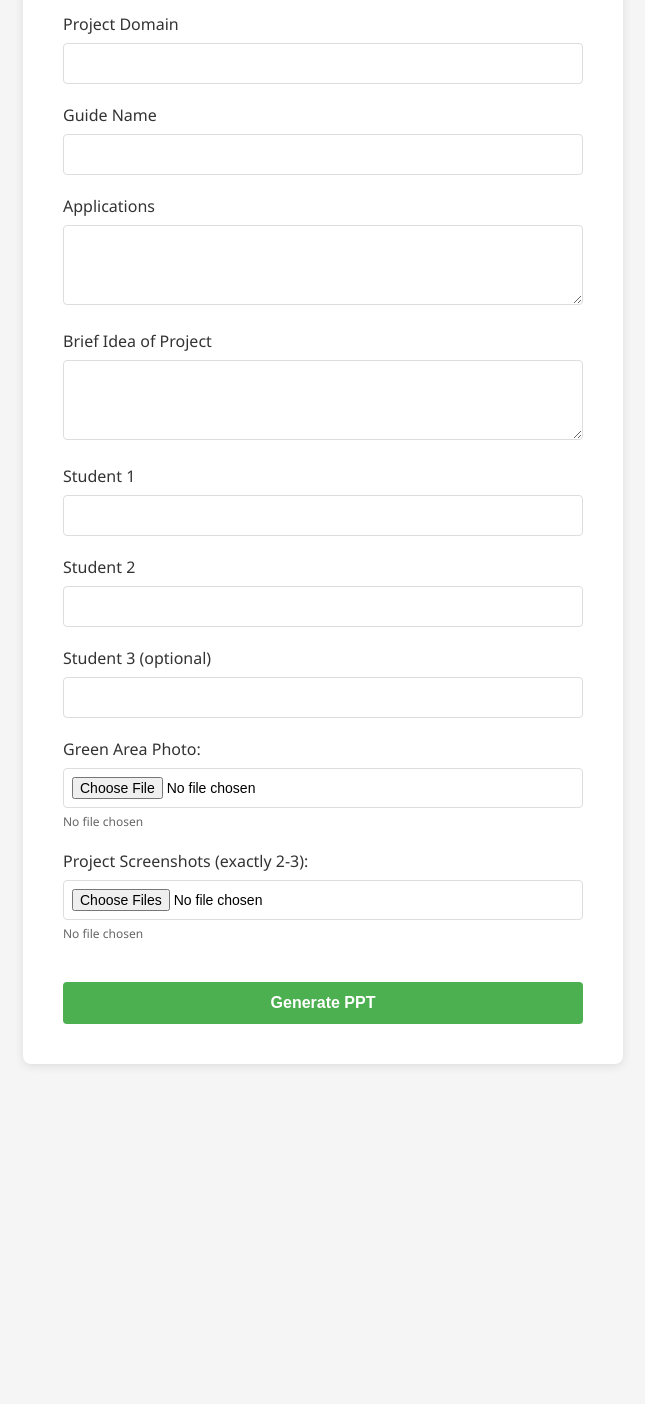
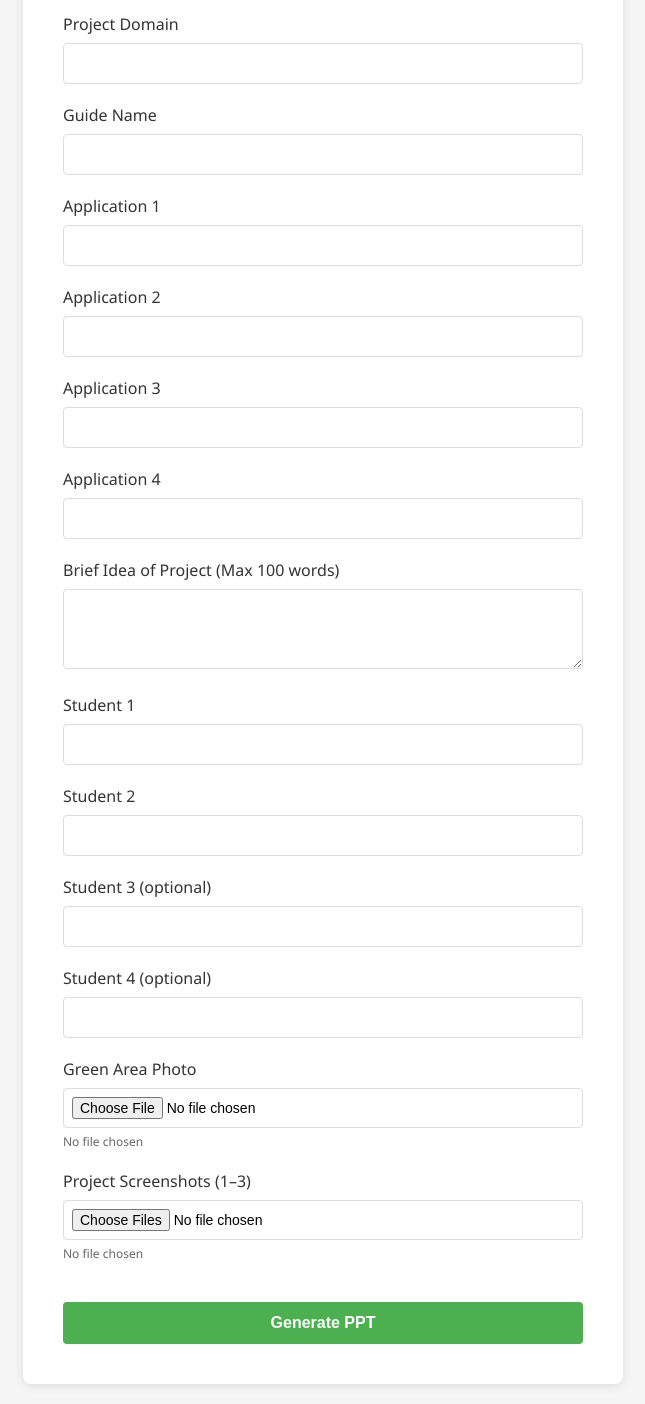
Before and after one commit to shubhamhegishte16/ppt-generator, a Flask app: page / in a window 1280 px wide. Shown: the part 206-1610 px from the top of the page, without its empty margins (317-962 px from the left). Before the commit the page ends 1272 px from the top, so only its background shows below. Run offline with Flask 3, Linux system fonts and the light colour scheme.

Commit message:
Fixed applications input, image placement and final PPT generator

```diff
--- a/app.py
+++ b/app.py
@@ -1,128 +1,141 @@
 from flask import Flask, render_template, request, send_file
 from werkzeug.utils import secure_filename
-import os
-import tempfile
+import os, tempfile
 from pptx import Presentation
+from pptx.util import Pt
 from pptx.enum.shapes import MSO_SHAPE_TYPE
-from pptx.util import Inches, Pt
-from PIL import Image
 
 app = Flask(__name__)
+
+# CONFIG
 app.config['UPLOAD_FOLDER'] = tempfile.mkdtemp()
 app.config['TEMPLATE_FILE'] = 'shubh.pptx'
 
 ALLOWED_EXTENSIONS = {'png', 'jpg', 'jpeg'}
 
+
+# ---------- HELPERS ----------
+
 def allowed_file(filename):
     return '.' in filename and filename.rsplit('.', 1)[1].lower() in ALLOWED_EXTENSIONS
 
-def resize_image(path, w, h):
-    img = Image.open(path)
-    img = img.resize((int(w * 96), int(h * 96)), Image.Resampling.LANCZOS)
-    return img
 
-# -------- SAFE TEXT REPLACEMENT FUNCTION --------
-def replace_text_in_shape(shape, old_text, new_text):
+def clean_text(text):
+    return text.replace("\r", "").replace("_x000D_", "").strip()
+
+
+def set_font_8(paragraph):
+    for run in paragraph.runs:
+        run.font.size = Pt(8)
+        run.font.name = "Segoe UI"
+
+
+def replace_text_in_shape(shape, placeholder, value):
     if not shape.has_text_frame:
         return
 
-    text_frame = shape.text_frame
-    for paragraph in text_frame.paragraphs:
-        if old_text in paragraph.text:
-            paragraph.text = paragraph.text.replace(old_text, new_text)
-            for run in paragraph.runs:
-                run.font.size = Pt(8)
-                run.font.name = "Segoe UI"
+    for paragraph in shape.text_frame.paragraphs:
+        if placeholder in paragraph.text:
+            paragraph.text = paragraph.text.replace(placeholder, clean_text(value))
+            set_font_8(paragraph)
+
+
+# ---------- ROUTES ----------
 
 @app.route('/')
 def index():
     return render_template('index.html')
 
+
 @app.route('/generate', methods=['POST'])
 def generate_ppt():
     try:
-        # -------- FORM DATA --------
-        project_title = request.form['projectTitle']
-        project_domain = request.form['projectDomain']
-        guide_name = request.form['guideName']
-        applications = request.form['applications']
-        brief_idea = request.form['briefIdea']
-        student1 = request.form['student1']
-        student2 = request.form['student2']
-        student3 = request.form.get('student3', '')
+        # ---- FORM DATA ----
+        project_title = clean_text(request.form['projectTitle'])
+        project_domain = clean_text(request.form['projectDomain'])
+        guide_name = clean_text(request.form['guideName'])
+        brief_idea = clean_text(request.form['briefIdea'])
+
+        # LIMIT BRIEF IDEA TO 100 WORDS
+        words = brief_idea.split()
+        if len(words) > 100:
+            brief_idea = " ".join(words[:100])
+
+        students = [
+            request.form.get('student1', ''),
+            request.form.get('student2', ''),
+            request.form.get('student3', ''),
+            request.form.get('student4', '')
+        ]
+
+        applications = [
+            request.form.get('application1', ''),
+            request.form.get('application2', ''),
+            request.form.get('application3', ''),
+            request.form.get('application4', '')
+        ]
 
         green_image = request.files.get('greenAreaPhoto')
         screenshots = request.files.getlist('projectScreenshots')
 
-        # -------- VALIDATION --------
         if not green_image or not allowed_file(green_image.filename):
-            return "Green area image is required.", 400
+            return "Green area image required.", 400
 
-        if len(screenshots) != 2:
-            return "Please upload exactly 2 screenshots.", 400
+        if not (1 <= len(screenshots) <= 3):
+            return "Upload 1 to 3 screenshots.", 400
 
-        for s in screenshots:
-            if not allowed_file(s.filename):
-                return "Invalid screenshot file type.", 400
-
-        # -------- LOAD TEMPLATE --------
+        # ---- LOAD PPT ----
         prs = Presentation(app.config['TEMPLATE_FILE'])
         slide = prs.slides[0]
 
-        # -------- TEXT REPLACEMENT (UPDATED & SAFE) --------
+        # ---- TEXT REPLACEMENT ----
         for shape in slide.shapes:
-            if shape.has_text_frame:
-                replace_text_in_shape(shape, "{{PROJECT_TITLE}}", project_title)
-                replace_text_in_shape(shape, "{{PROJECT_DOMAIN}}", project_domain)
-                replace_text_in_shape(shape, "{{GUIDE_NAME}}", guide_name)
-                replace_text_in_shape(shape, "{{APPLICATIONS}}", applications)
-                replace_text_in_shape(shape, "{{PROJECT_DESCRIPTION}}", brief_idea)
-                replace_text_in_shape(shape, "{{STUDENT_1}}", student1)
-                replace_text_in_shape(shape, "{{STUDENT_2}}", student2)
-                replace_text_in_shape(
-                    shape,
-                    "{{STUDENT_3}}",
-                    student3 if student3 else ""
-                )
+            if not shape.has_text_frame:
+                continue
 
-        # -------- COLLECT IMAGE PLACEHOLDERS --------
-        green_placeholder = None
-        screenshot_placeholders = []
+            replace_text_in_shape(shape, "{{PROJECT_TITLE}}", project_title)
+            replace_text_in_shape(shape, "{{PROJECT_DOMAIN}}", project_domain)
+            replace_text_in_shape(shape, "{{GUIDE_NAME}}", guide_name)
+            replace_text_in_shape(shape, "{{PROJECT_DESCRIPTION}}", brief_idea)
+
+            for i in range(4):
+                replace_text_in_shape(shape, f"{{{{STUDENT_{i+1}}}}}", students[i])
+                replace_text_in_shape(shape, f"{{{{APPLICATION_{i+1}}}}}", applications[i])
+
+        # ---- FIND IMAGE PLACEHOLDERS ----
+        green_box = None
+        screenshot_boxes = []
 
         for shape in slide.shapes:
-            if shape.shape_type == MSO_SHAPE_TYPE.PICTURE:
-                if not green_placeholder:
-                    green_placeholder = shape
-                else:
-                    screenshot_placeholders.append(shape)
+            if shape.shape_type == MSO_SHAPE_TYPE.AUTO_SHAPE:
+                w, h = shape.width.inches, shape.height.inches
 
-        if len(screenshot_placeholders) < 2:
-            return "Template must contain 2 screenshot placeholders.", 500
+                if 2.3 < w < 2.6 and 1.0 < h < 1.3:
+                    green_box = shape
 
-        # -------- INSERT GREEN IMAGE --------
+                if 1.4 < w < 1.8 and 0.8 < h < 1.1:
+                    screenshot_boxes.append(shape)
+
+        # ---- INSERT GREEN IMAGE ----
         green_path = os.path.join(
             app.config['UPLOAD_FOLDER'],
             secure_filename(green_image.filename)
         )
         green_image.save(green_path)
 
-        green_img = resize_image(green_path, 2.44, 1.11)
-        green_resized = green_path.replace('.', '_green.')
-        green_img.save(green_resized)
+        slide.shapes.add_picture(
+            green_path,
+            green_box.left,
+            green_box.top,
+            green_box.width,
+            green_box.height
+        )
+        slide.shapes._spTree.remove(green_box._element)
 
-        slide.shapes._spTree.remove(green_placeholder._element)
-        slide.shapes.add_picture(
-            green_resized,
-            green_placeholder.left,
-            green_placeholder.top,
-            green_placeholder.width,
-            green_placeholder.height
-        )
-
-        # -------- INSERT 2 SCREENSHOTS --------
-        for i in range(2):
-            file = screenshots[i]
-            placeholder = screenshot_placeholders[i]
+        # ---- INSERT SCREENSHOTS ----
+        for i, file in enumerate(screenshots):
+            if i >= len(screenshot_boxes):
+                break
 
             img_path = os.path.join(
                 app.config['UPLOAD_FOLDER'],
@@ -130,31 +143,24 @@ def generate_ppt():
             )
             file.save(img_path)
 
-            resized = resize_image(img_path, 1.59, 0.89)
-            resized_path = img_path.replace('.', '_shot.')
-            resized.save(resized_path)
+            box = screenshot_boxes[i]
+            slide.shapes.add_picture(
+                img_path,
+                box.left,
+                box.top,
+                box.width,
+                box.height
+            )
+            slide.shapes._spTree.remove(box._element)
 
-            slide.shapes._spTree.remove(placeholder._element)
-            slide.shapes.add_picture(
-                resized_path,
-                placeholder.left,
-                placeholder.top,
-                placeholder.width,
-                placeholder.height
-            )
-
-        # -------- SAVE PPT --------
-        output = os.path.join(app.config['UPLOAD_FOLDER'], 'output.pptx')
+        output = os.path.join(app.config['UPLOAD_FOLDER'], 'project_presentation.pptx')
         prs.save(output)
 
-        return send_file(
-            output,
-            as_attachment=True,
-            download_name='project_presentation.pptx'
-        )
+        return send_file(output, as_attachment=True)
 
     except Exception as e:
-        return f"Error generating PPT: {e}", 500
+        return f"Error: {e}", 500
+
 
 if __name__ == '__main__':
-    app.run()
+    app.run(debug=True)
--- a/templates/index.html
+++ b/templates/index.html
@@ -5,11 +5,7 @@
     <meta name="viewport" content="width=device-width, initial-scale=1.0">
     <title>Project PPT Generator</title>
     <style>
-        * {
-            margin: 0;
-            padding: 0;
-            box-sizing: border-box;
-        }
+        * { margin: 0; padding: 0; box-sizing: border-box; }
 
         body {
             font-family: 'Segoe UI', Tahoma, Geneva, Verdana, sans-serif;
@@ -38,9 +34,7 @@
             font-weight: bold;
         }
 
-        .form-group {
-            margin-bottom: 20px;
-        }
+        .form-group { margin-bottom: 20px; }
 
         label {
             display: block;
@@ -49,8 +43,7 @@
             font-weight: 500;
         }
 
-        input[type="text"],
-        textarea {
+        input[type="text"], textarea {
             width: 100%;
             padding: 10px;
             border: 1px solid #ddd;
@@ -59,10 +52,7 @@
             font-family: 'Segoe UI', Tahoma, Geneva, Verdana, sans-serif;
         }
 
-        textarea {
-            resize: vertical;
-            min-height: 80px;
-        }
+        textarea { resize: vertical; min-height: 80px; }
 
         input[type="file"] {
             width: 100%;
@@ -72,11 +62,7 @@
             font-size: 14px;
         }
 
-        .file-info {
-            margin-top: 5px;
-            font-size: 12px;
-            color: #666;
-        }
+        .file-info { margin-top: 5px; font-size: 12px; color: #666; }
 
         button {
             width: 100%;
@@ -91,81 +77,89 @@
             margin-top: 20px;
         }
 
-        button:hover {
-            background-color: #45a049;
-        }
+        button:hover { background-color: #45a049; }
+        button:disabled { background-color: #cccccc; cursor: not-allowed; }
 
-        button:disabled {
-            background-color: #cccccc;
-            cursor: not-allowed;
-        }
-
-        .error {
-            color: red;
-            font-size: 12px;
-            margin-top: 5px;
-        }
-
-        .success {
-            color: green;
-            font-size: 14px;
-            margin-top: 10px;
-            text-align: center;
-        }
+        .error { color: red; font-size: 12px; margin-top: 5px; }
+        .success { color: green; font-size: 14px; margin-top: 10px; text-align: center; }
     </style>
 </head>
+
 <body>
 <div class="container">
     <h1>Project PPT Generator</h1>
-        <form id="pptForm" enctype="multipart/form-data">
+<form id="pptForm" action="/generate" method="POST" enctype="multipart/form-data">
+
         <div class="form-group">
-                <label for="projectTitle">Project Title</label>
-                <input type="text" id="projectTitle" name="projectTitle" required>
+            <label>Project Title</label>
+            <input type="text" name="projectTitle" required>
         </div>
 
         <div class="form-group">
-                <label for="projectDomain">Project Domain</label>
-                <input type="text" id="projectDomain" name="projectDomain" required>
+            <label>Project Domain</label>
+            <input type="text" name="projectDomain" required>
         </div>
 
         <div class="form-group">
-                <label for="guideName">Guide Name</label>
-                <input type="text" id="guideName" name="guideName" required>
+            <label>Guide Name</label>
+            <input type="text" name="guideName" required>
         </div>
 
       <div class="form-group">
-                <label for="applications">Applications</label>
-                <textarea id="applications" name="applications" required></textarea>
+    <label>Application 1</label>
+    <input type="text" name="application1">
 </div>
 
 <div class="form-group">
-                <label for="briefIdea">Brief Idea of Project</label>
-                <textarea id="briefIdea" name="briefIdea" required></textarea>
+    <label>Application 2</label>
+    <input type="text" name="application2">
 </div>
 
 <div class="form-group">
-                <label for="student1">Student 1</label>
-                <input type="text" id="student1" name="student1" required>
+    <label>Application 3</label>
+    <input type="text" name="application3">
 </div>
 
 <div class="form-group">
-                <label for="student2">Student 2</label>
-                <input type="text" id="student2" name="student2" required>
+    <label>Application 4</label>
+    <input type="text" name="application4">
+</div>
+
+
+        <div class="form-group">
+            <label>Brief Idea of Project (Max 100 words)</label>
+            <textarea name="briefIdea" id="briefIdea" required></textarea>
+            <div class="error" id="briefError"></div>
         </div>
 
         <div class="form-group">
-                <label for="student3">Student 3 (optional)</label>
-                <input type="text" id="student3" name="student3">
+            <label>Student 1</label>
+            <input type="text" name="student1" required>
         </div>
 
         <div class="form-group">
-                <label for="greenAreaPhoto">Green Area Photo:</label>
+            <label>Student 2</label>
+            <input type="text" name="student2" required>
+        </div>
+
+        <div class="form-group">
+            <label>Student 3 (optional)</label>
+            <input type="text" name="student3">
+        </div>
+
+        <div class="form-group">
+            <label>Student 4 (optional)</label>
+            <input type="text" name="student4">
+        </div>
+
+        <div class="form-group">
+            <label>Green Area Photo</label>
             <input type="file" id="greenAreaPhoto" name="greenAreaPhoto" accept="image/*" required>
             <div class="file-info" id="greenAreaInfo">No file chosen</div>
         </div>
 
         <div class="form-group">
-                <label for="projectScreenshots">Project Screenshots (exactly 2-3):</label>
+            <label>Project Screenshots (1–3)</label>
             <input type="file" id="projectScreenshots" name="projectScreenshots" accept="image/*" multiple required>
             <div class="file-info" id="screenshotsInfo">No file chosen</div>
             <div class="error" id="screenshotsError"></div>
@@ -185,39 +179,35 @@
 const screenshotsError = document.getElementById('screenshotsError');
 const generateBtn = document.getElementById('generateBtn');
 const messageDiv = document.getElementById('message');
+const briefIdea = document.getElementById('briefIdea');
+const briefError = document.getElementById('briefError');
 
-        // Update file info display
-        greenAreaPhoto.addEventListener('change', function() {
-            if (this.files.length > 0) {
-                greenAreaInfo.textContent = this.files[0].name;
-            } else {
-                greenAreaInfo.textContent = 'No file chosen';
-            }
+greenAreaPhoto.addEventListener('change', () => {
+    greenAreaInfo.textContent = greenAreaPhoto.files.length ? greenAreaPhoto.files[0].name : 'No file chosen';
 });
 
-        projectScreenshots.addEventListener('change', function() {
-            const fileCount = this.files.length;
+projectScreenshots.addEventListener('change', () => {
+    const count = projectScreenshots.files.length;
     screenshotsError.textContent = '';
-
-            if (fileCount === 0) {
-                screenshotsInfo.textContent = 'No file chosen';
-            } else if (fileCount < 2) {
-                screenshotsInfo.textContent = `${fileCount} file(s) chosen (minimum 2 required)`;
-                screenshotsError.textContent = 'Please select at least 2 screenshots';
-            } else if (fileCount > 3) {
-                screenshotsInfo.textContent = `${fileCount} file(s) chosen (maximum 3 allowed)`;
-                screenshotsError.textContent = 'Please select maximum 3 screenshots';
-            } else {
-                screenshotsInfo.textContent = `${fileCount} file(s) chosen`;
-            }
+    if (count === 0) screenshotsInfo.textContent = 'No file chosen';
+    else if (count > 3) {
+        screenshotsInfo.textContent = `${count} selected (max 3 allowed)`;
+        screenshotsError.textContent = 'Select maximum 3 screenshots';
+    } else screenshotsInfo.textContent = `${count} file(s) chosen`;
 });
 
-        form.addEventListener('submit', async function(e) {
+briefIdea.addEventListener('input', () => {
+    const words = briefIdea.value.trim().split(/\s+/).filter(Boolean);
+    if (words.length > 100) {
+        briefError.textContent = "Maximum 100 words allowed.";
+        briefIdea.value = words.slice(0, 100).join(" ");
+    } else briefError.textContent = "";
+});
+
+form.addEventListener('submit', async (e) => {
     e.preventDefault();
-
-            const screenshotCount = projectScreenshots.files.length;
-            if (screenshotCount < 2 || screenshotCount > 3) {
-                screenshotsError.textContent = 'Please select 2-3 screenshots';
+    if (projectScreenshots.files.length > 3) {
+        screenshotsError.textContent = 'Select maximum 3 screenshots';
         return;
     }
 
@@ -227,23 +217,16 @@
     messageDiv.innerHTML = '';
 
     try {
-                const response = await fetch('/generate', {
-                    method: 'POST',
-                    body: formData
-                });
-
+        const response = await fetch('/generate', { method: 'POST', body: formData });
         if (response.ok) {
             const blob = await response.blob();
             const url = window.URL.createObjectURL(blob);
             const a = document.createElement('a');
             a.href = url;
             a.download = 'project_presentation.pptx';
-                    document.body.appendChild(a);
             a.click();
             window.URL.revokeObjectURL(url);
-                    document.body.removeChild(a);
-
-                    messageDiv.innerHTML = '<div class="success">PPT generated successfully! Download started.</div>';
+            messageDiv.innerHTML = '<div class="success">PPT generated successfully!</div>';
             form.reset();
             greenAreaInfo.textContent = 'No file chosen';
             screenshotsInfo.textContent = 'No file chosen';
@@ -251,8 +234,8 @@
             const error = await response.text();
             messageDiv.innerHTML = `<div class="error">Error: ${error}</div>`;
         }
-            } catch (error) {
-                messageDiv.innerHTML = `<div class="error">Error: ${error.message}</div>`;
+    } catch (err) {
+        messageDiv.innerHTML = `<div class="error">${err.message}</div>`;
     } finally {
         generateBtn.disabled = false;
         generateBtn.textContent = 'Generate PPT';
```
Also changed, not shown: 1 other file. Lines whose indentation alone changed are shown as unchanged.
